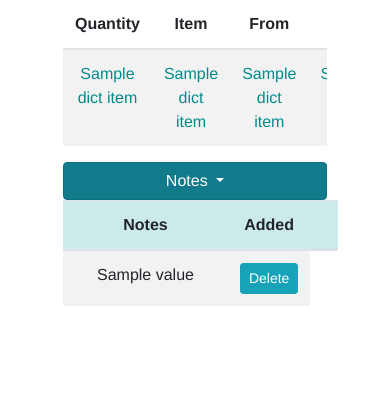
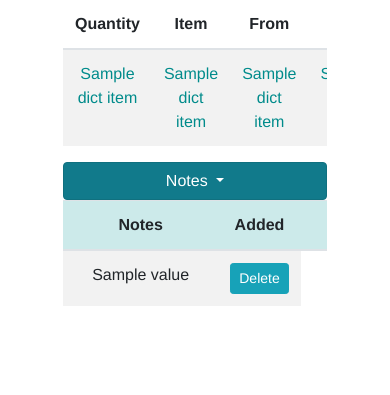
Before and after one commit to Kazbags/kit, a Python web app: template templates/asset.html in a window 390 px wide. Shown: the part 499-894 px from the top of the page. Run offline with Jinja, Linux system fonts and the light colour scheme; the template is opened without the code that fills it: most values are stand-ins (such as "Sample title", 1, 10 or a date in 2020); some libraries are stand-ins or nearby versions.

Commit message:
pushing to heroku

```diff
--- a/static/styles.css
+++ b/static/styles.css
@@ -87,6 +87,10 @@ main .form-image
 @media only screen and (max-width: 480px) {
     /* horizontal scrollbar for tables if mobile screen */
     .tablemobile {
+        overflow-x: scroll;
+        display: block;
+    }
+    #notetext {
         overflow-x: scroll;
         display: block;
     }
--- a/templates/asset.html
+++ b/templates/asset.html
@@ -174,7 +174,7 @@ $(document).ready(function(){
               Notes
             </a>
 
-    <table  class="table table-striped tablemobile" style="width:700px"id="notetext">
+    <table  class="table table-striped tablemobile" id="notetext">
             <thead style="background-color:rgba(0, 150, 150, 0.2)">
                 <tr>
                     <th hidden>id</th>
```
